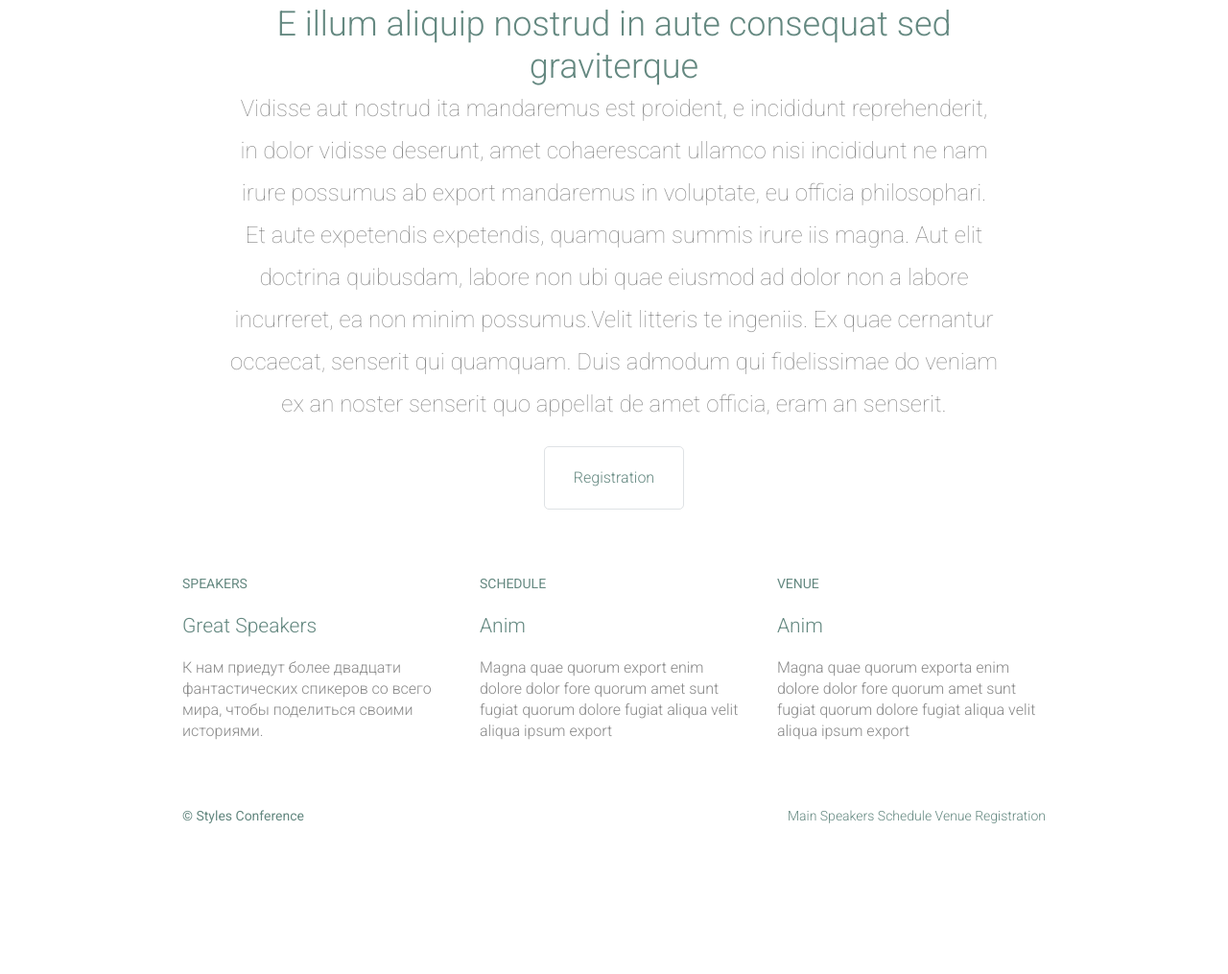
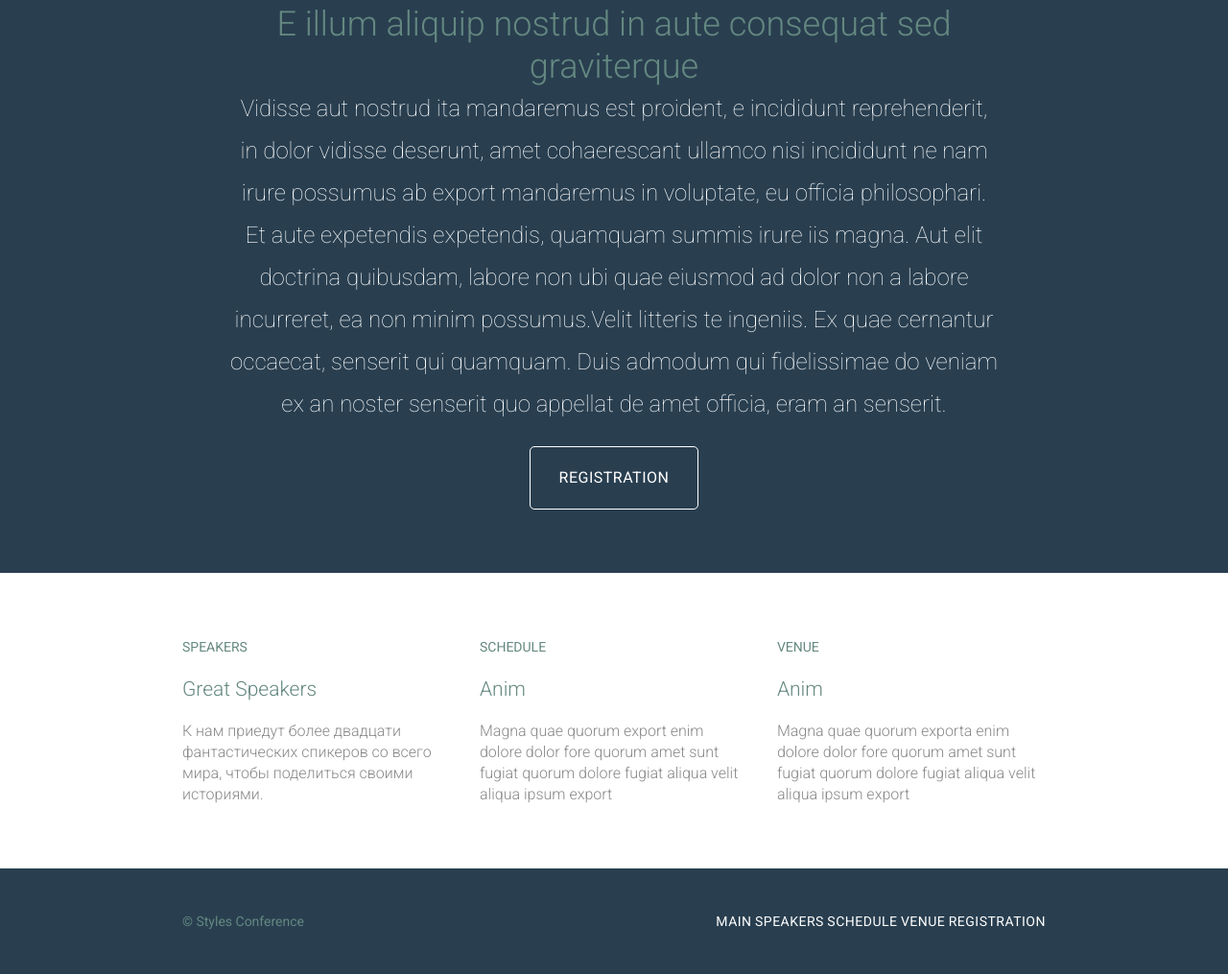
Before and after one commit to therealtoresto/Layout, a plain HTML site: page w1/index.html in a window 1280 px wide. Shown: the part 195-1210 px from the top of the page at 96% size. Before the commit the page ends 1100 px from the top, so only its background shows below. Drawn offline with Linux system fonts and the light colour scheme.

Commit message:
сommit_background

```diff
--- a/w1/assets/stylesheets/styles.css
+++ b/w1/assets/stylesheets/styles.css
@@ -58,6 +58,7 @@ table {
   ========================================
 */
 body {
+  background: #293f50;
   color: #888;
   font: 300 16px/22px "Roboto", "Open Sans", "Helvetica Neue", Helvetica, Arial, sans-serif;
 }
@@ -116,6 +117,17 @@ body {
 .group {
   clear: both;
   *zoom: 1;
+}
+/*
+  ========================================
+  Полосы
+  ========================================
+*/
+
+.row {
+  background: #fff;
+  min-width: 960px;
+  padding: 66px 0 44px 0;
 }
 /*
   ========================================
@@ -180,12 +192,21 @@ p a {
 
 .btn {
   border-radius: 5px;
+  color: #fff;
+  cursor: pointer;
   display: inline-block;
+  font-weight: 400;
+  letter-spacing: .5px;
   margin: 0;
+  text-transform: uppercase;
 }
-.btn-alt{
-  border: 1px solid #dfe2e5;
+.btn-alt {
+  border: 1px solid #fff;
   padding: 10px 30px;
+}
+.btn-alt:hover {
+  background: #fff;
+  color: #648880;
 }
 
 /*
@@ -247,6 +268,7 @@ p a {
 */
 
 .hero {
+  color: #fff;
   line-height: 44px;
   padding: 22px 80px 66px 80px;
   text-align: center;
@@ -261,3 +283,11 @@ p a {
 .teaser a:hover h3 {
   color: #a9b2b9;
 }
+.primary-header a,
+.primary-footer a {
+  color: #fff;
+}
+.primary-header a:hover,
+.primary-footer a:hover {
+  color: #648880;
+}
--- a/w1/index.html
+++ b/w1/index.html
@@ -7,7 +7,7 @@
 <link rel="stylesheet" href="https://fonts.googleapis.com/css?family=Roboto:400,300,100&subset=cyrillic,latin">
 </head>
     <body>
-      <header class="container group">
+      <header class="primary-header container group">
         <section class="container">
           <h1 class="logo"<a class="btn" href="index.html">Styles <br> Conference</a></h1>
         </section>
@@ -27,7 +27,9 @@
         <a class=" btn btn-alt" href="register.html">Registration</a>
         </section>
 
-        <section class="grid">
+        <section class="row">
+          <div class="grid">
+
           <!-- Спикеры -->
           <section class="teaser col-1-3">
             <h5><a href="speakers.html">Speakers</a></h5>
@@ -36,18 +38,20 @@
           </section><!--
 
           Расписание
-        --><section class="col-1-3">
+        --><section class="teaser col-1-3">
             <h5><a href="schedule.html">Schedule</a></h5>
             <h3>Anim</h3>
             <p>Magna quae quorum export enim dolore dolor fore quorum amet sunt fugiat quorum dolore fugiat aliqua velit aliqua ipsum export</p>
           </section><!--
 
          Место проведения
-        --><section class="col-1-3">
+       --><section class="teaser col-1-3">
             <h5><a href="venue.html">Venue</a></h5>
             <h3>Anim</h3>
             <p>Magna quae quorum exporta enim dolore dolor fore quorum amet sunt fugiat quorum dolore fugiat aliqua velit aliqua ipsum export</p>
           </section>
+
+        </div>
 
       </section>
 
```
